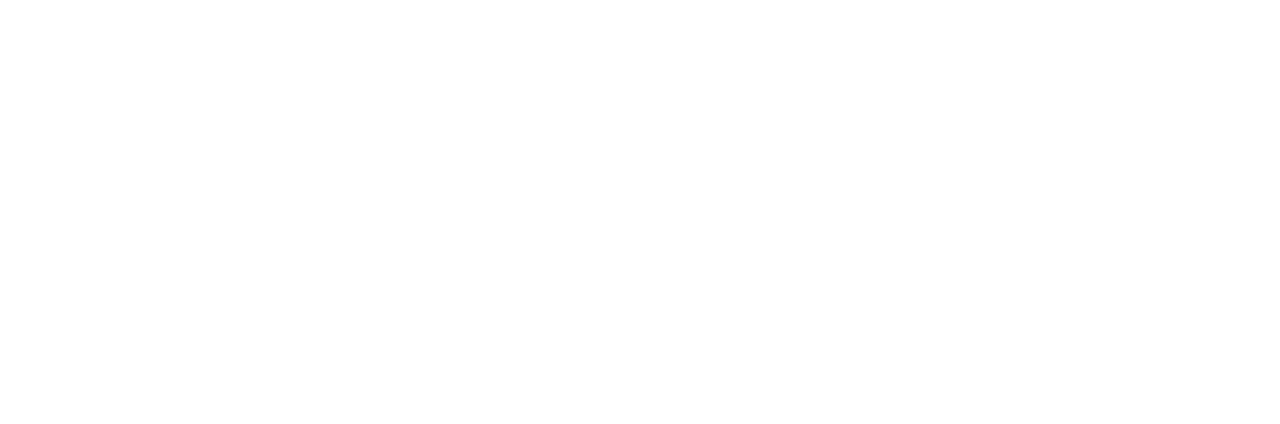
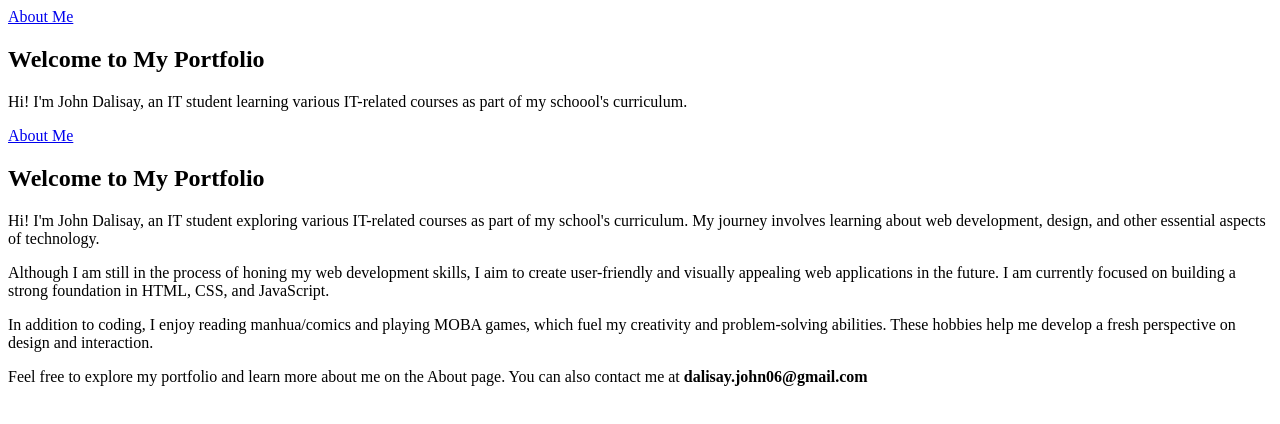
Before and after one commit to Hanjishi/IT223-2R4-Lab, a plain HTML site: page index.html in a window 1280 px wide. Drawn offline with Linux system fonts and the light colour scheme.

Commit message:
Edited the index and about

```diff
--- a/index.html
+++ b/index.html
@@ -6,6 +6,40 @@
     <title>Home - My Portfolio</title>
 </head>
 <body>
+    <nav>
+        <a href="about.html">About Me</a>
+    </nav>
+    <section>
+        <h1>Welcome to My Portfolio</h1>
 
+        <p>Hi! I'm John Dalisay, an IT student learning various IT-related courses as part of my schoool's curriculum. </p>
+    </section>
 </body>
 </html>
+<!DOCTYPE html>
+<html lang="en">
+<head>
+  <meta charset="UTF-8">
+  <meta name="viewport" content="width=device-width, initial-scale=1.0">
+  <title>Home - John Dalisay Portfolio</title>
+</head>
+<body>
+  <nav>
+    <a href="About.html">About Me</a>
+  </nav>
+
+  <section>
+    <h1>Welcome to My Portfolio</h1>
+
+    <p>Hi! I'm John Dalisay, an IT student exploring various IT-related courses as part of my school's curriculum.
+    My journey involves learning about web development, design, and other essential aspects of technology.</p>
+
+    <p>Although I am still in the process of honing my web development skills, I aim to create user-friendly and visually appealing web applications in the future. I am currently focused on building a strong foundation in HTML, CSS, and JavaScript.</p>
+
+    <p>In addition to coding, I enjoy reading manhua/comics and playing MOBA games, which fuel my creativity and problem-solving abilities. These hobbies help me develop a fresh perspective on design and interaction.</p>
+
+    <p>Feel free to explore my portfolio and learn more about me on the About page.
+    You can also contact me at <strong>dalisay.john06@gmail.com</strong></p>
+  </section>
+</body>
+</html>
```
Also changed, not shown: about.html (+19 -3 lines).
